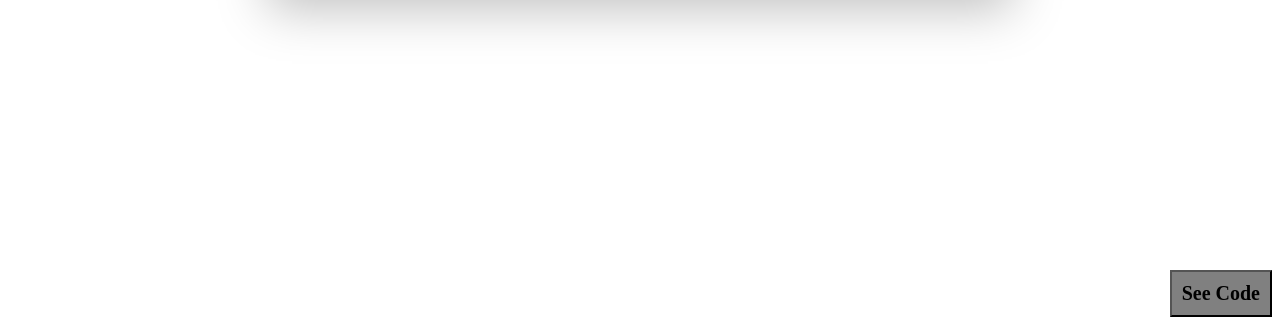
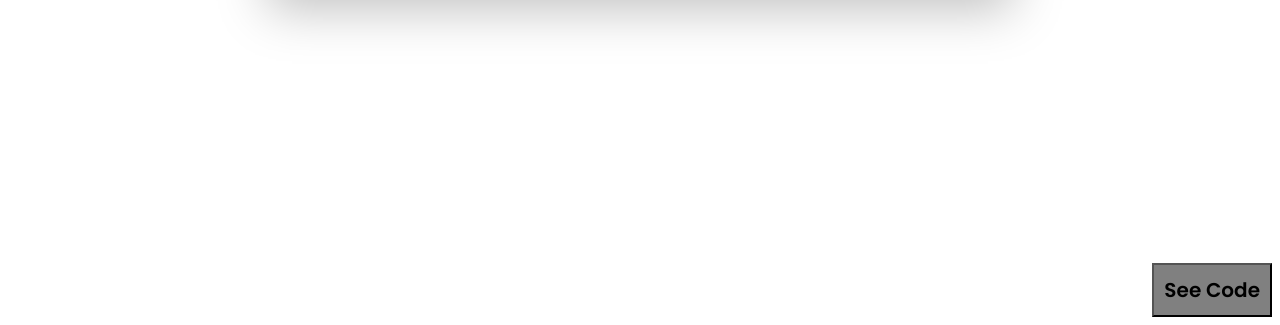
Before and after one commit to SushanThakur/frontend_cheat_sheet, a plain HTML site: page page-scroll-effect/index.html in a window 1280 px wide. Shown: the part 475-800 px from the top of the page. Drawn offline with Linux system fonts and the light colour scheme.

Commit message:
Update style.css

```diff
--- a/page-scroll-effect/style.css
+++ b/page-scroll-effect/style.css
@@ -1,3 +1,4 @@
+@import url("https://fonts.googleapis.com/css2?family=Lato:ital,wght@0,300;0,700;0,900;1,300&family=Open+Sans:wght@600;700&family=Poppins:wght@300;400;600&display=swap");
 .container {
   padding: 2rem;
 }
```
